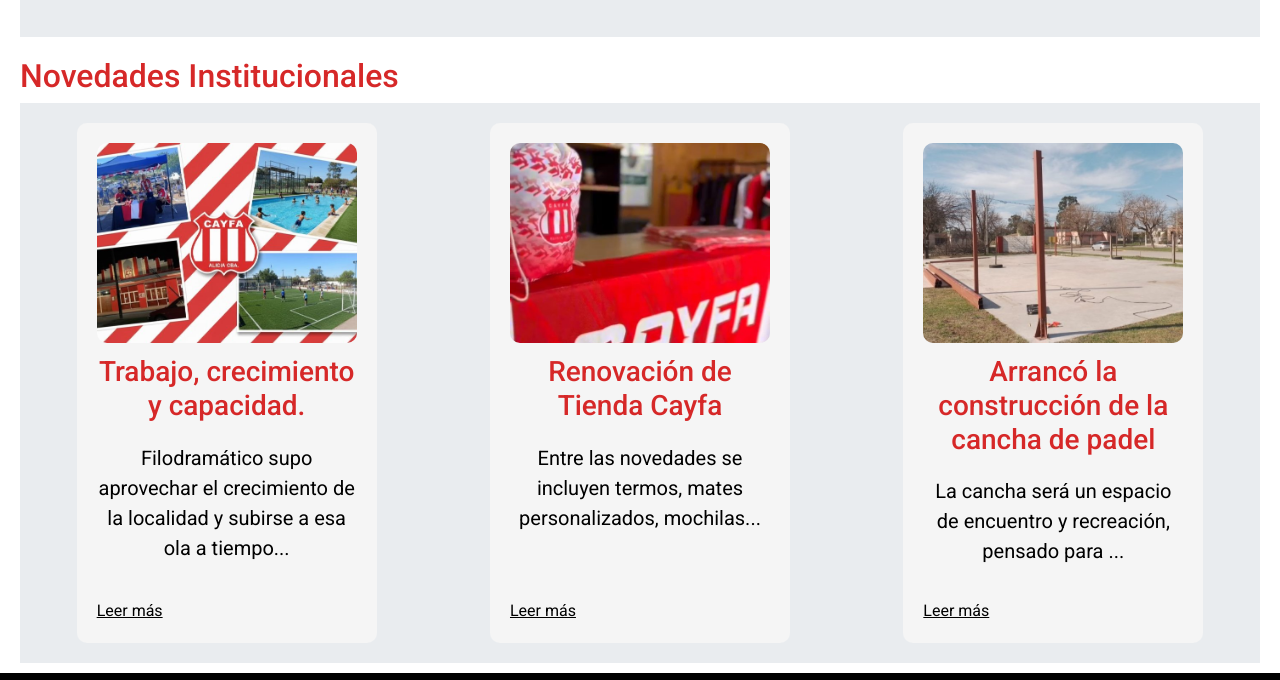
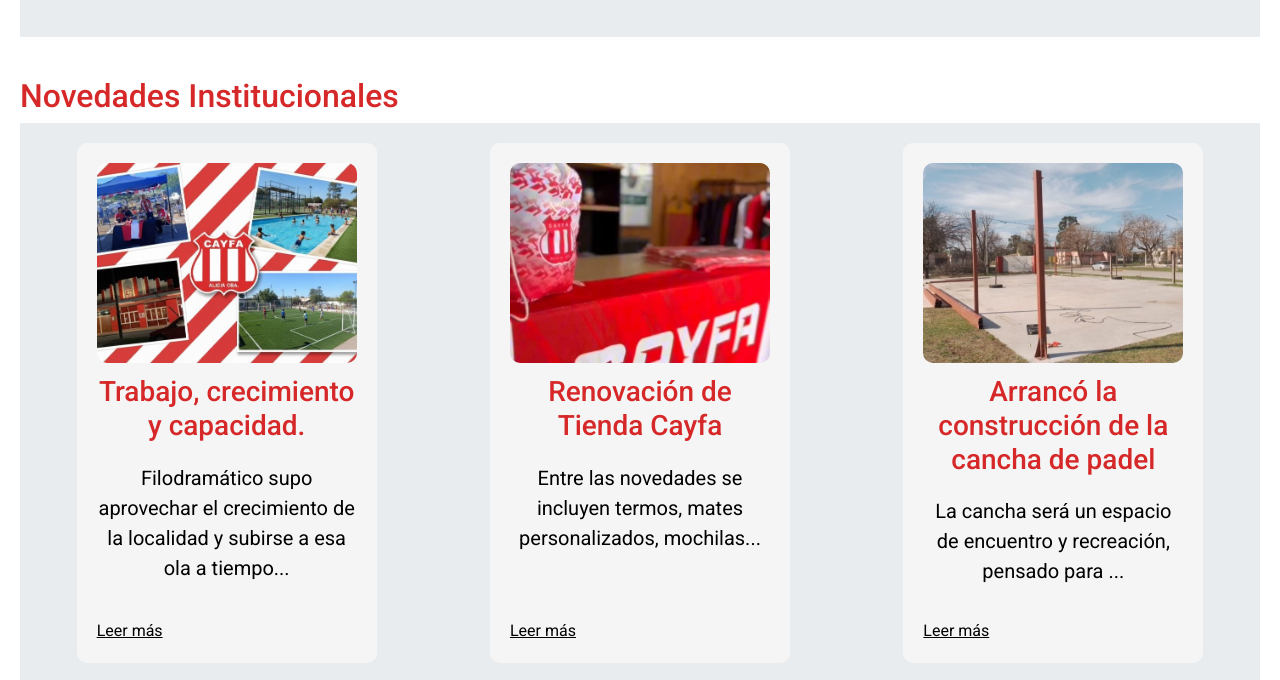
Before and after one commit to lautarobenitez-lab/Repositorio-curso-Corderhouse, a website: page index.html in a window 1280 px wide. Shown: the part 893-1573 px from the top of the page. Drawn offline with nearby package versions, Linux system fonts and the light colour scheme.

Commit message:
padding extra

```diff
--- a/scss/pages/_inicio.scss
+++ b/scss/pages/_inicio.scss
@@ -44,6 +44,7 @@
 
 
 .noticias {
+    padding: $md 0px;
     text-align: center;
     h2 {
         margin-top: $md;
```
Also changed, not shown: css/style.css, 1 other file.
